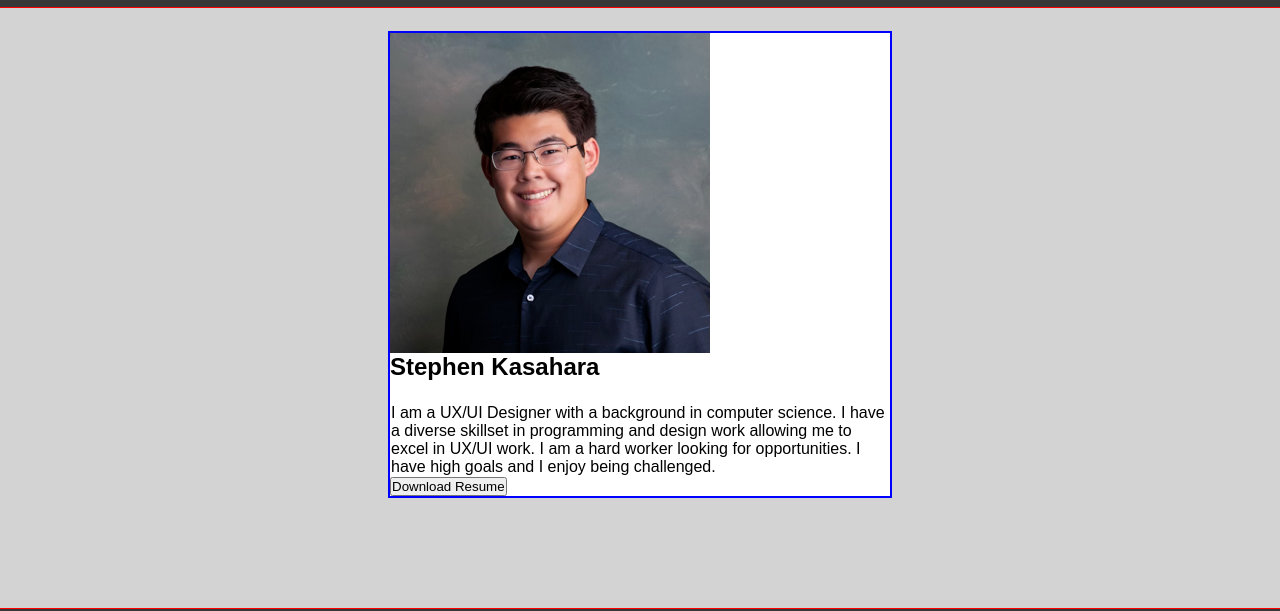
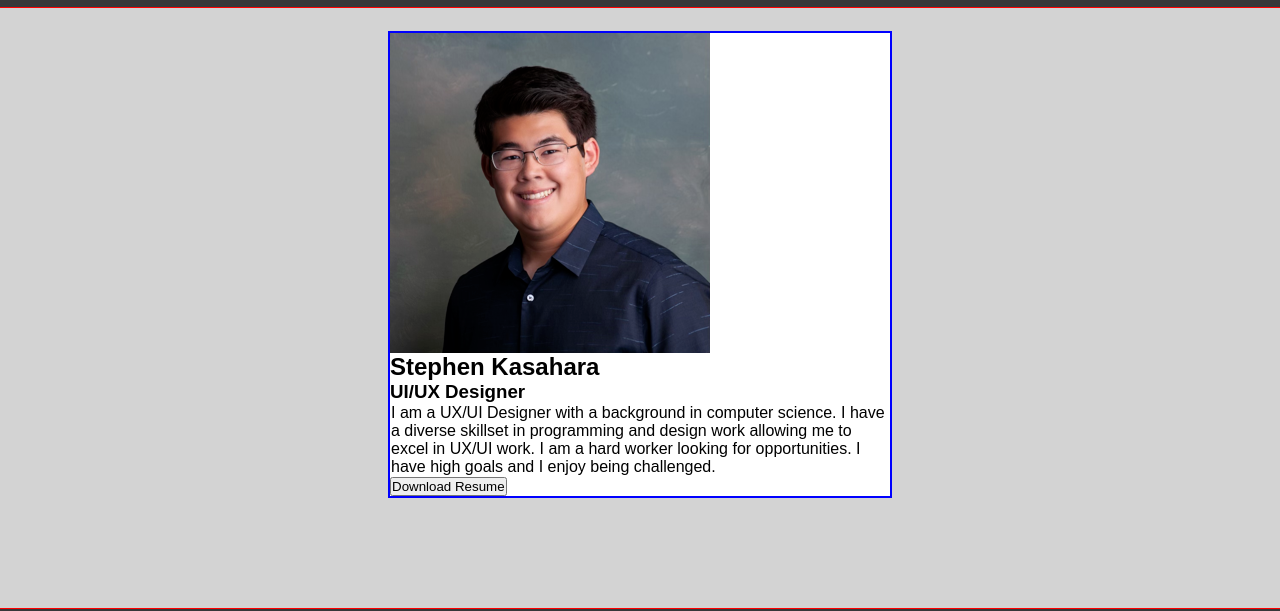
Before and after one commit to SKas7/UX_UI_HW_17, a plain HTML site: page index2.html in a window 1280 px wide. Shown: the part 72-683 px from the top of the page. Drawn offline with Linux system fonts and the light colour scheme.

Commit message:
Update style2.css

```diff
--- a/css/style2.css
+++ b/css/style2.css
@@ -7,7 +7,7 @@
 body{
     color:#ffffff;
 }
-h1,h2,p{
+h1,h3,p{
     color: black;
 }
 header{
```
